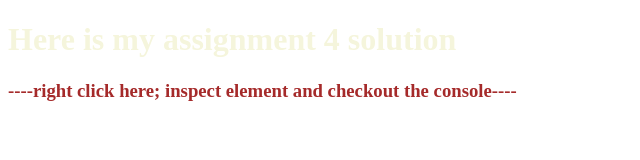
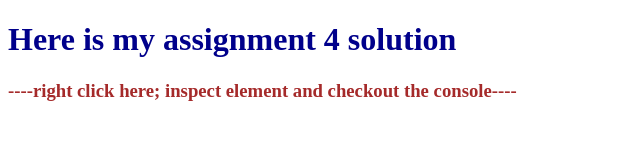
Before and after one commit to Sanjusagar99/Sanjusagar99.github.io, a plain HTML site: page assignment4/index.html in a window 1280 px wide. Shown: the whole page, without its empty margins (0-640 px from the left). Drawn offline with Linux system fonts and the light colour scheme.

Commit message:
Update index.html

```diff
--- a/assignment4/index.html
+++ b/assignment4/index.html
@@ -4,7 +4,7 @@
       <title></title>
 </head>
 <body>
-<h1 style="color: beige;"> Here is my assignment 4 solution</h1>
+<h1 style="color: darkblue;"> Here is my assignment 4 solution</h1>
 
 <h3 style="color: brown;"> ----right click here; inspect element and checkout the console----</h3>
 <script src="script.js">
```
